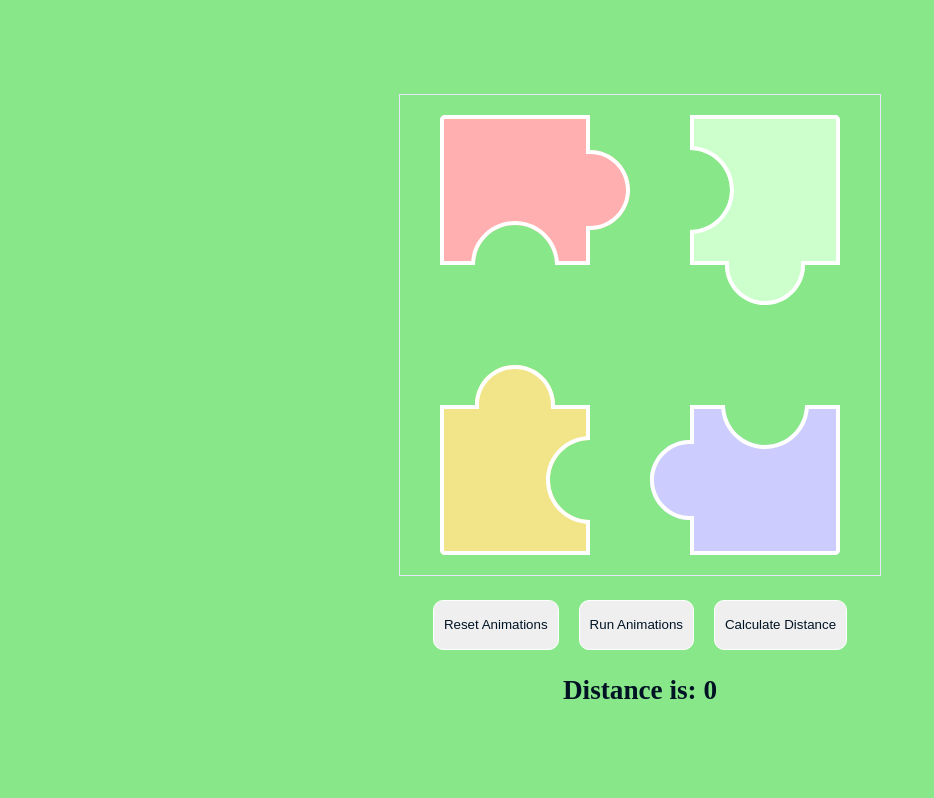
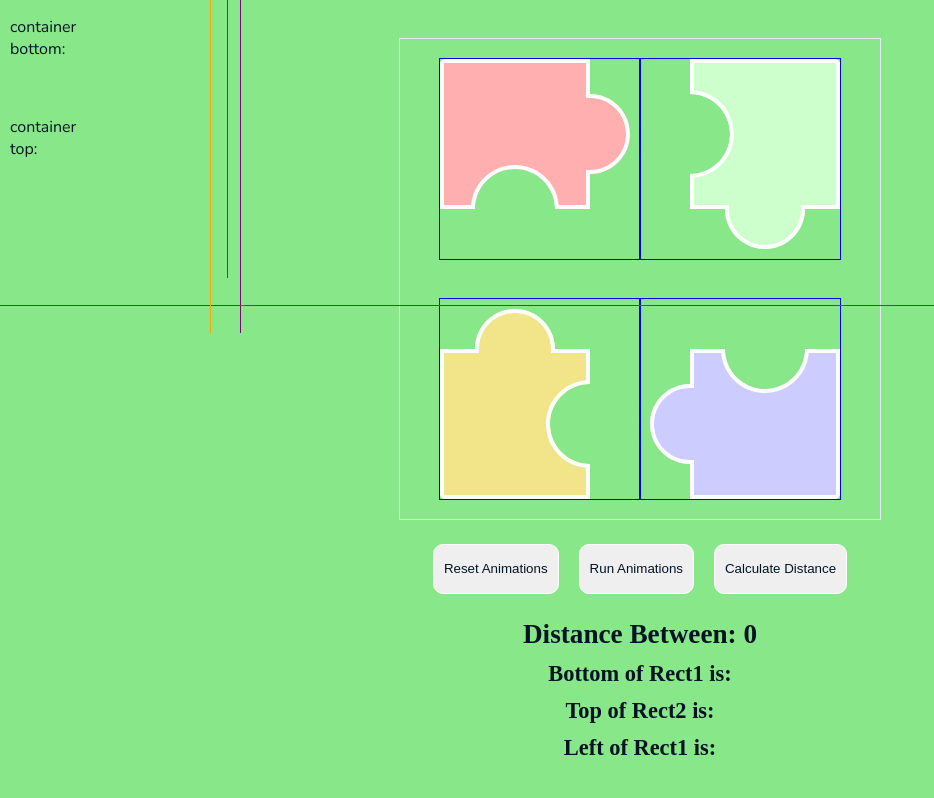
Before and after one commit to ang-riv/portfolio, a React (Create React App) app: page / in a window 1280 px wide. Shown: the top 798 px of the page, without its empty margins (0-934 px from the left). Built offline with nearby package versions, Linux system fonts and the light colour scheme; a web font is replaced by a local one.

Commit message:
Found the correct amount to move the pieces by finding the midpoint

```diff
--- a/src/TestPage.js
+++ b/src/TestPage.js
@@ -18,6 +18,12 @@ const TestPage = () => {
   const centerRef = useRef(null);
   const topRef = useRef(null);
   const bottomRef = useRef(null);
+  const [top, setTop] = useState(null);
+  const [bot, setBot] = useState(null);
+  const [left, setLeft] = useState(null);
+  const [containerBot, setContainerBot] = useState(null);
+  const [containerTop, setContainerTop] = useState(null);
+  const containerRef = useRef(null);
 
   const [distance, setDistance] = useState(0);
   const [clicked, setClicked] = useState(false);
@@ -34,9 +40,10 @@ const TestPage = () => {
     }
   }, [clicked, controls]);
 
+  const movement = containerTop - top + 50;
   const variants = {
-    even: { y: -80, transition: { duration: 0.5 } },
-    odd: { y: 80, transition: { duration: 0.5 } },
+    even: { y: -movement, transition: { duration: 0.5 } },
+    odd: { y: movement, transition: { duration: 0.5 } },
     left: { x: -50, transition: { duration: 0.5 } },
     right: { x: 50, transition: { duration: 0.5 } },
     reset: { x: 0, y: 0 },
@@ -64,13 +71,23 @@ const TestPage = () => {
   };
 
   const findDistance = () => {
-    if (topRef.current && bottomRef.current) {
+    if (topRef.current && bottomRef.current && containerRef.current) {
       const rect1 = topRef.current.getBoundingClientRect();
       const rect2 = bottomRef.current.getBoundingClientRect();
+      const container = containerRef.current.getBoundingClientRect();
 
       const dy = rect2.top - rect1.bottom;
       const calculatedDistance = Math.abs(dy);
-      setDistance(rect1.bottom.toFixed(2));
+      const fullLength = container.bottom;
+      const addOn = container.top;
+      const half = (fullLength + addOn) / 2;
+
+      setDistance(calculatedDistance.toFixed(2));
+      setTop(rect1.bottom.toFixed(2));
+      setBot(rect2.top.toFixed(2));
+      setLeft(rect1.left.toFixed(2));
+      setContainerBot(container.bottom.toFixed(2));
+      setContainerTop(half);
     }
   };
   const resetAnimations = async (controlsArr) => {
@@ -109,6 +126,7 @@ const TestPage = () => {
           variants={variants}
           ref={currentRef}
           animate={controls[countUp]}
+          style={{ outline: "1px solid blue" }}
         ></motion.img>
       </>
     );
@@ -116,6 +134,68 @@ const TestPage = () => {
 
   return (
     <div>
+      <div
+        style={{
+          position: "absolute",
+          height: "278px",
+          width: "1px",
+          top: "0px",
+          left: "227px",
+          backgroundColor: "red",
+        }}
+      ></div>
+      <div
+        style={{
+          position: "absolute",
+          height: "278px",
+          width: "1px",
+          top: "0px",
+          left: "10px",
+        }}
+      >
+        <p>container bottom: {containerBot}</p>
+      </div>
+      <div
+        style={{
+          position: "absolute",
+          height: "278px",
+          width: "1px",
+          top: "100px",
+          left: "10px",
+        }}
+      >
+        <p>container top: {containerTop}</p>
+      </div>
+      <div
+        style={{
+          position: "absolute",
+          height: "333px",
+          width: "1px",
+          top: "0px",
+          left: "240px",
+          backgroundColor: "purple",
+        }}
+      ></div>
+      <div
+        style={{
+          position: "absolute",
+          height: "1px",
+          width: "100%",
+          top: "305px",
+          left: "0px",
+          backgroundColor: "green",
+        }}
+      ></div>
+      <div
+        style={{
+          position: "absolute",
+          height: "333px",
+          width: "1px",
+          top: "0px",
+          left: "210px",
+          backgroundColor: "orange",
+        }}
+      ></div>
       <div
         style={{
           height: "100vh",
@@ -138,6 +218,7 @@ const TestPage = () => {
             alignItems: "center",
             justifyContent: "center",
           }}
+          ref={containerRef}
         >
           {holder1}
         </div>
@@ -182,7 +263,10 @@ const TestPage = () => {
             Calculate Distance
           </button>
         </div>
-        <h3>Distance is: {distance}</h3>
+        <h3>Distance Between: {distance}</h3>
+        <h4>Bottom of Rect1 is: {top}</h4>
+        <h4>Top of Rect2 is: {bot}</h4>
+        <h4>Left of Rect1 is: {left}</h4>
       </div>
       <div
         style={{
```
